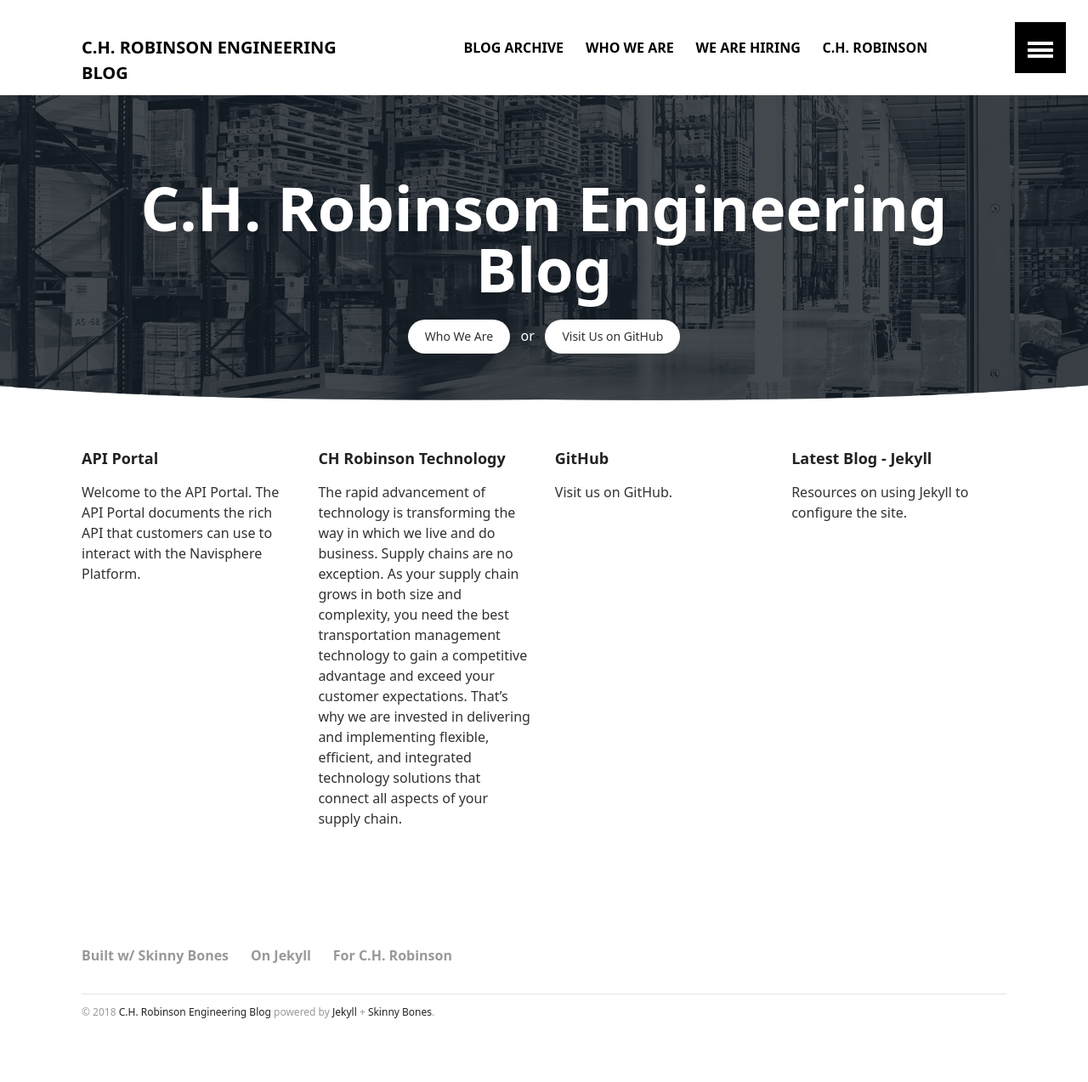
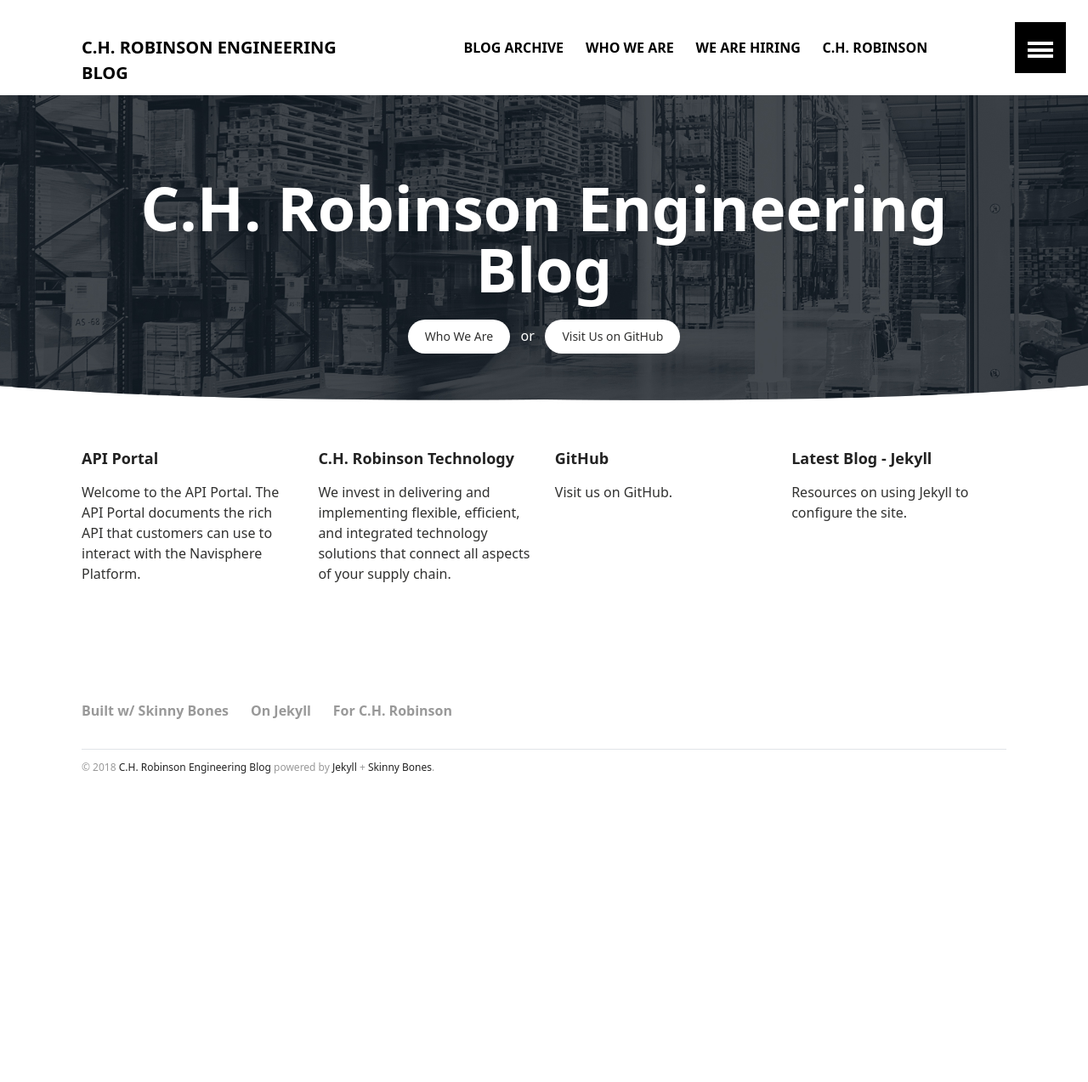
Before and after one commit to ch-robinson/ch-robinson.github.com, a Jekyll site: the page built from index.html, in a window 1280 px wide. Shown: the whole page at 85% size. Built offline with Jekyll 4.4.1, drawn with Linux system fonts in a browser that asks for light colours; after the commit the page ends 985 px from its top, so only the background shows below that.

Commit message:
Shorten technology statement

```diff
--- a/index.html
+++ b/index.html
@@ -8,32 +8,36 @@
 <div class="tiles">
 
   <div class="tile">
-    <h2 class="post-title">Built for Jekyll 3</h2>
-    <p class="post-excerpt">Takes advantage of native Sass support and data files to make customizing your site
-      easier.</p>
+    <h2 class="post-title"><a href="https://developer.chrobinson.com/">API Portal</a></h2>
+    <p class="post-excerpt">Welcome to the API Portal. The API Portal documents the rich API that customers can use to
+      interact with the Navisphere Platform.</p>
   </div><!-- /.tile -->
 
   <div class="tile">
-    <h2 class="post-title">Content First</h2>
-    <p class="post-excerpt">Designed to put the focus on you and your writing. Headers, navigation, sidebars, and
-      footers have been purposely deemphasized.</p>
+    <h2 class="post-title"><a href="https://www.chrobinson.com/en-us/about-us/technology/">C.H. Robinson Technology</a>
+    </h2>
+    <p class="post-excerpt">We invest in delivering and implementing flexible, efficient, and integrated technology
+      solutions that connect all aspects of your supply chain.</p>
   </div><!-- /.tile -->
 
   <div class="tile">
-    <h2 class="post-title">Customizable</h2>
-    <p class="post-excerpt">Packed with layouts and modules. Include Disqus comments, social sharing buttons, and table
-      of contents on one or all pages.</p>
+    <h2 class="post-title"><a href="https://github.com/ch-robinson">GitHub</a></h2>
+    <p class="post-excerpt">Visit us on GitHub.</p>
   </div><!-- /.tile -->
 
   <div class="tile">
-    <h2 class="post-title">Extensible</h2>
-    <p class="post-excerpt">Compatible with popular libraries like <a href="http://bourbon.io">Bourbon</a>, <a
-      href="http://neat.bourbon.io/">Neat</a>, and <a href="http://github.com/octopress/octopress">Octopress</a> to help
-      build and deploy your site with ease.</p>
+    {% unless site.posts == empty %}
+    {% for post in site.posts limit:1 %}
+    <h2 class="post-title"><a href="{{ site.url }}{{ site.baseurl }}{{ post.url }}">Latest Blog - {{ post.title |
+      escape_once }}</a></h2>
+    <p class="post-excerpt">
+      {% if post.meta_description %}{{ post.meta_description | strip_html | escape }}{% else post.excerpt %}{{
+      post.excerpt | strip_html | escape }}{% endif %}
+      <a href="{{ site.url }}{{ site.baseurl }}{{ post.url }}" title="Read {{ post.title | escape_once }}"><strong>{{
+        site.data.language.read_more }}</strong></a>
+    </p>
+    {% endfor %}
+    {% endunless %}
   </div><!-- /.tile -->
 
 </div><!-- /.tiles -->
-
-{% for post in site.posts limit: 5 %}
-{% include post-grid.html %}
-{% endfor %}
--- a/index.md
+++ /dev/null
@@ -1,37 +0,0 @@
----
-layout: home
-permalink: /
-image:
-  feature: chr-homepage.jpg
----
-
-<div class="tiles">
-
-<div class="tile is-4">
-  <h2 class="post-title"><a href="https://developer.chrobinson.com/">API Portal</a></h2>
-  <p class="post-excerpt">Welcome to the API Portal.  The API Portal documents the rich API that customers can use to interact with the Navisphere Platform.</p>
-</div><!-- /.tile -->
-
-<div class="tile is-4">
-  <h2 class="post-title"><a href="https://www.chrobinson.com/en-us/about-us/technology/">CH Robinson Technology</a></h2>
-  <p class="post-excerpt">The rapid advancement of technology is transforming the way in which we live and do business. Supply chains are no exception. As your supply chain grows in both size and complexity, you need the best transportation management technology to gain a competitive advantage and exceed your customer expectations. That’s why we are invested in delivering and implementing flexible, efficient, and integrated technology solutions that connect all aspects of your supply chain.</p>
-</div><!-- /.tile -->
-
-<div class="tile is-4">
-  <h2 class="post-title"><a href="https://github.com/ch-robinson">GitHub</a></h2>
-  <p class="post-excerpt">Visit us on GitHub.</p>
-</div><!-- /.tile -->
-
-<div class="tile is-4">
-{% unless site.posts == empty %}
-{% for post in site.posts limit:1 %}
-    <h2 class="post-title"><a href="{{ site.url }}{{ site.baseurl }}{{ post.url }}">Latest Blog - {{ post.title | escape_once }}</a></h2>
-    <p class="post-excerpt">
-        {% if post.meta_description %}{{ post.meta_description | strip_html | escape }}{% else post.excerpt %}{{ post.excerpt | strip_html | escape }}{% endif %}
-        <a href="{{ site.url }}{{ site.baseurl }}{{ post.url }}" title="Read {{ post.title | escape_once }}"><strong>{{ site.data.language.read_more }}</strong></a>
-    </p>
-{% endfor %}
-{% endunless %}
-</div><!-- /.tile -->
-
-</div><!-- /.tiles -->
```
